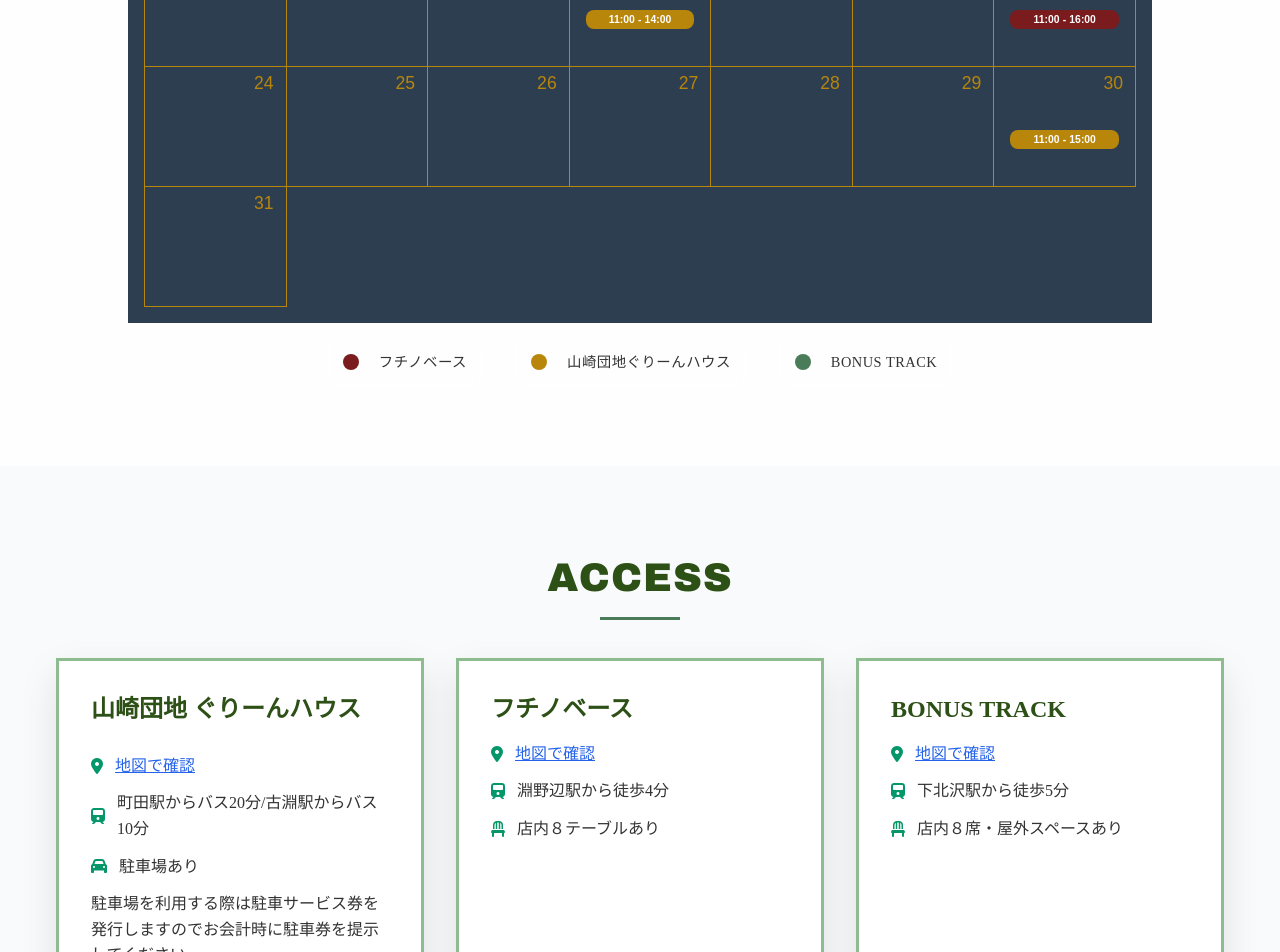
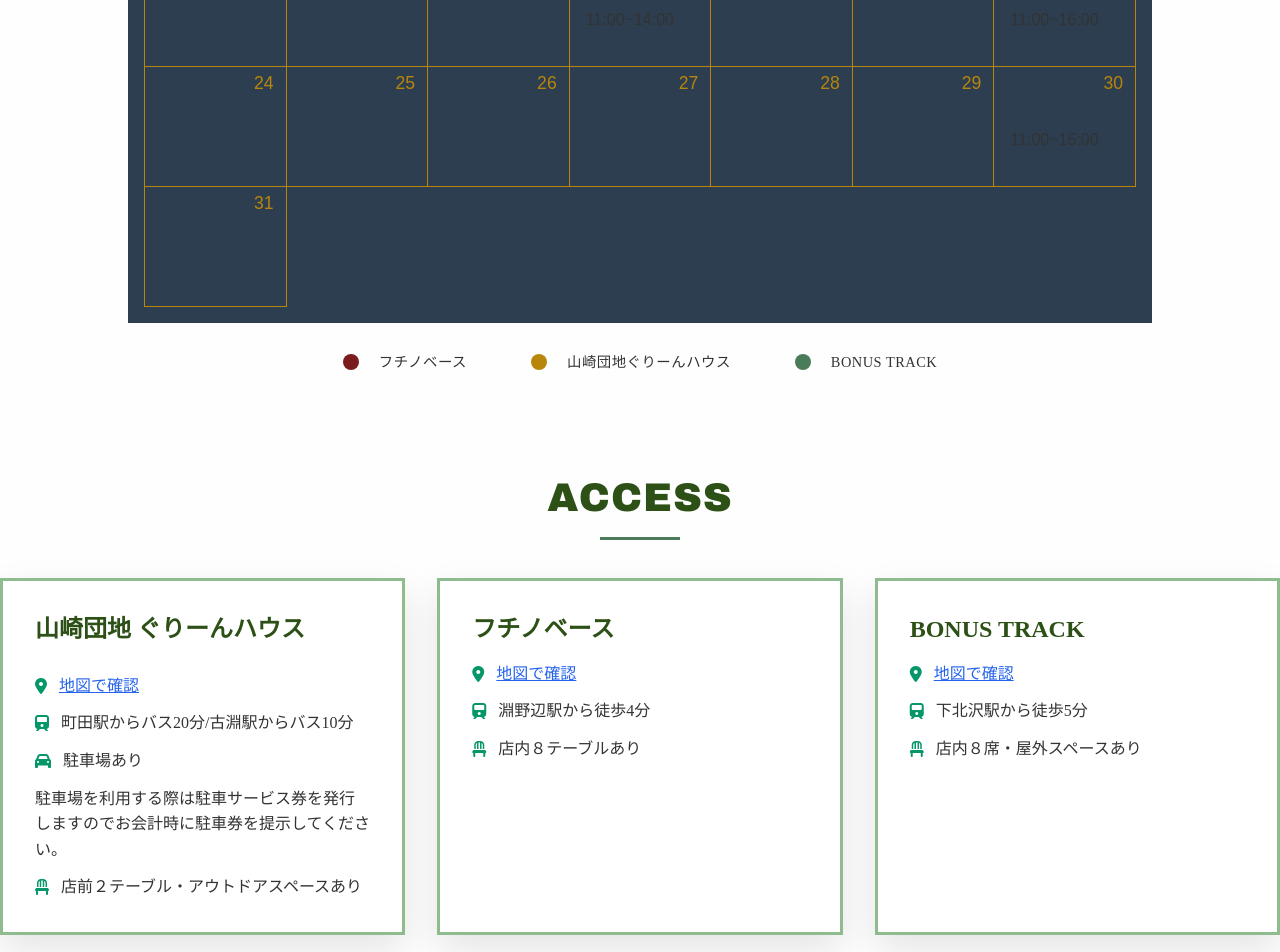
Before and after one commit to norifumi92/rimbayu-app, a React (Vite) app: page / in a window 1280 px wide. Shown: the part 1460-2412 px from the top of the page. Built offline with nearby package versions, Linux system fonts and the light colour scheme.

Commit message:
upgrade calendar style

```diff
--- a/src/components/Access.jsx
+++ b/src/components/Access.jsx
@@ -1,7 +1,7 @@
 function Access({ currentLang }) {
   return (
-    <section id="access" className="py-20 bg-gray-50">
-      <div className="container mx-auto px-4">
+    <section id="access" className="section-standard section-background">
+      <div className="section-container">
         <h2 className="section-title animate-on-scroll animate-slide-up">
           <span className={currentLang === 'ja' ? '' : 'hidden-lang'}>ACCESS</span>
           <span className={currentLang === 'en' ? '' : 'hidden-lang'}>ACCESS</span>
--- a/src/components/Schedule.jsx
+++ b/src/components/Schedule.jsx
@@ -87,10 +87,10 @@
               <span className={currentLang === 'ja' ? '' : 'hidden-lang'}>{event.location_ja}</span>
               <span className={currentLang === 'en' ? '' : 'hidden-lang'}>{event.location_en}</span>
             </div> */}
-            <div className={`time ${getLocationTimeClass(event)}`}>
-              <span className="time-start">{event.time_start}</span>
-              <span className="time-separator">-</span>
-              <span className="time-end">{event.time_end}</span>
+            <div className="time-display">
+              <span className={`location-circle ${getLocationTimeClass(event)}`}></span>
+              <span className="time-text">{event.time_start}</span>
+              <span className="time-text">~{event.time_end}</span>
             </div>
           </div>
         )}
```
